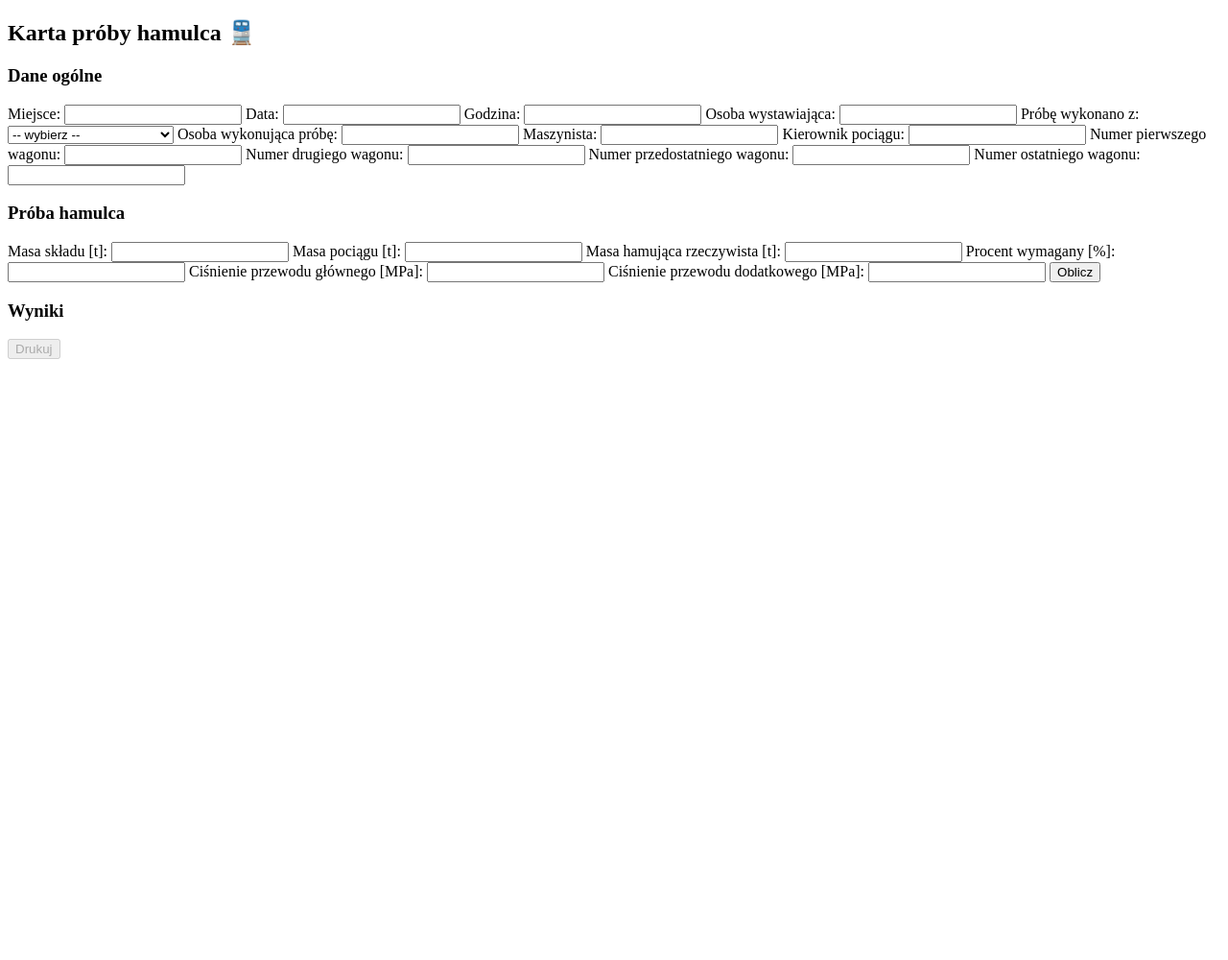
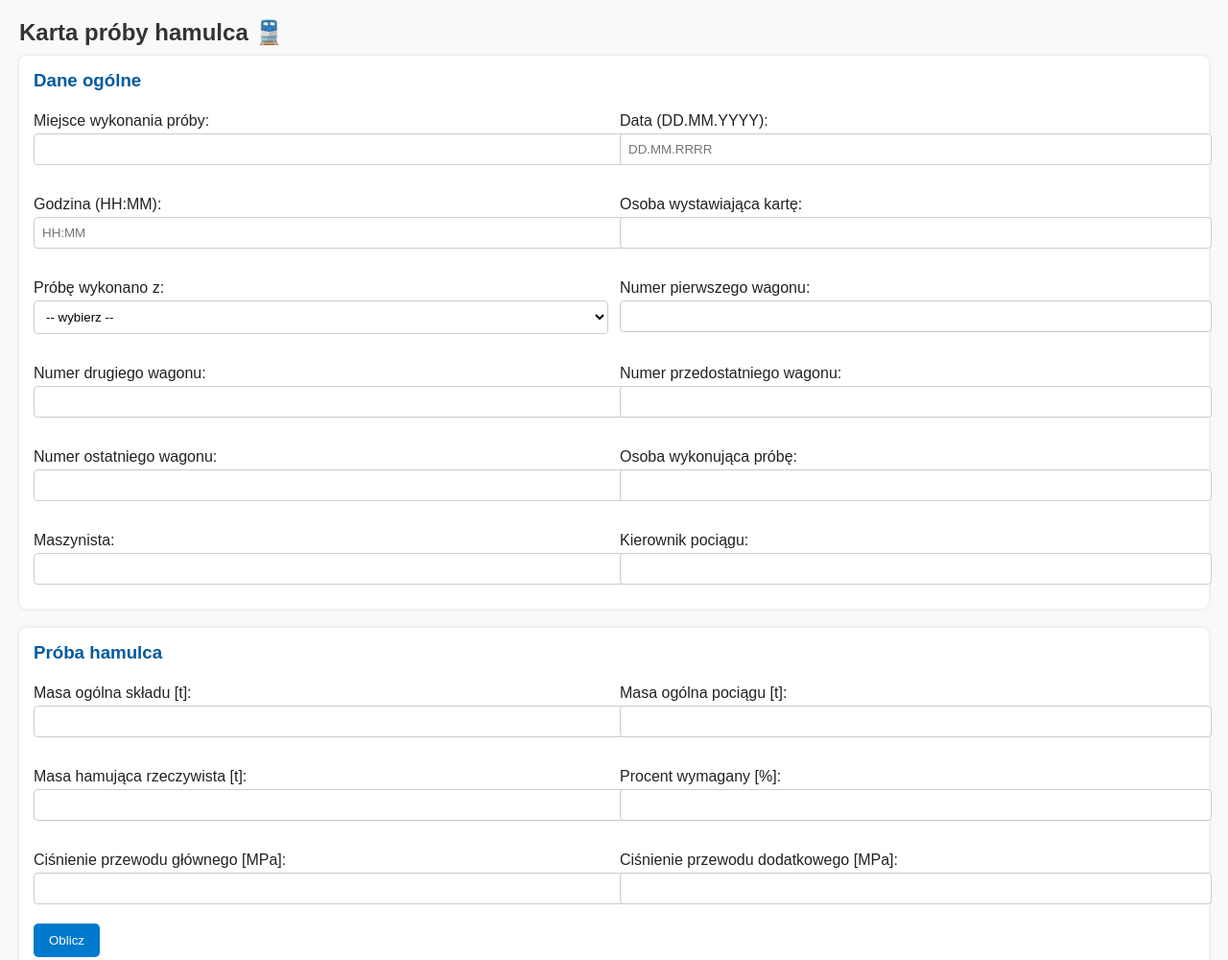
Before and after one commit to klawinsky/kartaproby, a plain HTML site: page index.html in a window 1280 px wide. Shown: the top 1000 px of the page at 96% size. Before the commit the page ends 800 px from the top, so only its background shows below. Drawn offline with Linux system fonts and the light colour scheme.

Commit message:
Update index.html

```diff
--- a/index.html
+++ b/index.html
@@ -7,59 +7,169 @@
   <meta name="theme-color" content="#007acc">
   <link rel="manifest" href="manifest.webmanifest">
   <link rel="icon" href="icons/icon-192.png">
+  <style>
+    body {
+      font-family: Arial, sans-serif;
+      margin: 20px;
+      background: #f9f9f9;
+      color: #222;
+    }
+    h2 {
+      color: #333;
+      margin-bottom: 10px;
+    }
+    .panel {
+      background: #fff;
+      padding: 15px;
+      margin-bottom: 20px;
+      border-radius: 8px;
+      box-shadow: 0 0 5px rgba(0,0,0,0.1);
+    }
+    .panel h3 {
+      margin-top: 0;
+      margin-bottom: 12px;
+      color: #005a9e;
+    }
+    label {
+      display: block;
+      margin: 10px 0;
+    }
+    input, select {
+      width: 100%;
+      padding: 8px;
+      margin-top: 4px;
+      border: 1px solid #ccc;
+      border-radius: 4px;
+      background: #fff;
+    }
+    button {
+      padding: 10px 16px;
+      margin-top: 10px;
+      background: #007acc;
+      color: #fff;
+      border: none;
+      border-radius: 5px;
+      cursor: pointer;
+    }
+    button:disabled {
+      background: #ccc;
+      cursor: not-allowed;
+    }
+    .error {
+      color: #b00020;
+      font-weight: 600;
+    }
+    .success {
+      color: #0a7a2f;
+      font-weight: 600;
+    }
+    .row-2 {
+      display: grid;
+      grid-template-columns: 1fr 1fr;
+      gap: 12px;
+    }
+    @media (max-width: 720px) {
+      .row-2 { grid-template-columns: 1fr; }
+    }
+  </style>
 </head>
 <body>
 
 <h2>Karta próby hamulca 🚆</h2>
 
-<div>
+<div class="panel">
   <h3>Dane ogólne</h3>
-  <label>Miejsce: <input id="miejsce"></label>
-  <label>Data: <input id="data"></label>
-  <label>Godzina: <input id="godzina"></label>
-  <label>Osoba wystawiająca: <input id="osobaWystawiajaca"></label>
+  <div class="row-2">
+    <label>Miejsce wykonania próby:
+      <input id="miejsce" type="text" autocomplete="off">
+    </label>
+    <label>Data (DD.MM.YYYY):
+      <input id="data" type="text" inputmode="numeric" placeholder="DD.MM.RRRR">
+    </label>
+    <label>Godzina (HH:MM):
+      <input id="godzina" type="text" inputmode="numeric" placeholder="HH:MM">
+    </label>
+    <label>Osoba wystawiająca kartę:
+      <input id="osobaWystawiajaca" type="text" autocomplete="off">
+    </label>
     <label>Próbę wykonano z:
       <select id="probaZ">
         <option value="">-- wybierz --</option>
-      <option value="lokProw">Lokomotywa prowadząca</option>
-      <option value="lokInna">Inna lokomotywa</option>
-      <option value="stacjonarne">Urządzenie stacjonarne</option>
+        <option value="Lokomotywa prowadząca">Lokomotywa prowadząca</option>
+        <option value="Inna lokomotywa">Inna lokomotywa</option>
+        <option value="Urządzenie stacjonarne">Urządzenie stacjonarne</option>
       </select>
     </label>
-  <label id="oznaczenieLok" style="display:none;">Oznaczenie lokomotywy: <input id="lokomotywa"></label>
-  <label id="stanowisko" style="display:none;">Numer stanowiska: <input id="stanowiskoNr"></label>
-  <label>Osoba wykonująca próbę: <input id="osobaProba"></label>
-  <label>Maszynista: <input id="maszynista"></label>
-  <label>Kierownik pociągu: <input id="kierownik"></label>
-  <!-- nowe pola na wagony -->
-  <label>Numer pierwszego wagonu: <input id="zaLok1"></label>
-  <label>Numer drugiego wagonu: <input id="zaLok2"></label>
-  <label>Numer przedostatniego wagonu: <input id="koniec1"></label>
-  <label>Numer ostatniego wagonu: <input id="koniec2"></label>
+    <label id="oznaczenieLok" style="display:none;">Oznaczenie lokomotywy:
+      <input id="lokomotywa" type="text" autocomplete="off">
+    </label>
+    <label id="stanowisko" style="display:none;">Numer stanowiska:
+      <input id="stanowiskoNr" type="text" autocomplete="off">
+    </label>
+    <label>Numer pierwszego wagonu:
+      <input id="zaLok1" type="text" autocomplete="off">
+    </label>
+    <label>Numer drugiego wagonu:
+      <input id="zaLok2" type="text" autocomplete="off">
+    </label>
+    <label>Numer przedostatniego wagonu:
+      <input id="koniec1" type="text" autocomplete="off">
+    </label>
+    <label>Numer ostatniego wagonu:
+      <input id="koniec2" type="text" autocomplete="off">
+    </label>
+    <label>Osoba wykonująca próbę:
+      <input id="osobaProba" type="text" autocomplete="off">
+    </label>
+    <label>Maszynista:
+      <input id="maszynista" type="text" autocomplete="off">
+    </label>
+    <label>Kierownik pociągu:
+      <input id="kierownik" type="text" autocomplete="off">
+    </label>
+  </div>
 </div>
 
-<div>
+<div class="panel">
   <h3>Próba hamulca</h3>
-  <label>Masa składu [t]: <input id="masaSkladu" type="number"></label>
-  <label>Masa pociągu [t]: <input id="masaPociagu" type="number"></label>
-  <label>Masa hamująca rzeczywista [t]: <input id="mhr" type="number"></label>
-  <label>Procent wymagany [%]: <input id="pw" type="number"></label>
-  <label>Ciśnienie przewodu głównego [MPa]: <input id="cisnienieGl" type="number" step="0.01"></label>
-  <label>Ciśnienie przewodu dodatkowego [MPa]: <input id="cisnienieDod" type="number" step="0.01"></label>
-  <button id="btnOblicz">Oblicz</button>
+  <div class="row-2">
+    <label>Masa ogólna składu [t]:
+      <input id="masaSkladu" type="number" step="1" min="0">
+    </label>
+    <label>Masa ogólna pociągu [t]:
+      <input id="masaPociagu" type="number" step="1" min="0">
+    </label>
+    <label>Masa hamująca rzeczywista [t]:
+      <input id="mhr" type="number" step="1" min="0">
+    </label>
+    <label>Procent wymagany [%]:
+      <input id="pw" type="number" step="1" min="0" max="100">
+    </label>
+    <label>Ciśnienie przewodu głównego [MPa]:
+      <input id="cisnienieGl" type="number" step="0.01" min="0">
+    </label>
+    <label>Ciśnienie przewodu dodatkowego [MPa]:
+      <input id="cisnienieDod" type="number" step="0.01" min="0">
+    </label>
+  </div>
+  <button id="btnOblicz" type="button">Oblicz</button>
 </div>
 
-<div>
+<div class="panel">
   <h3>Wyniki</h3>
   <p id="wynik"></p>
   <p id="komunikat"></p>
-  <button id="drukujBtn" disabled>Drukuj</button>
+  <button id="drukujBtn" type="button" disabled>Drukuj</button>
 </div>
 
 <script>
+  // Pokazywanie pól zależnych od źródła próby
   document.getElementById("probaZ").addEventListener("change", function() {
-  document.getElementById("oznaczenieLok").style.display = (this.value === "lokProw" || this.value === "lokInna") ? "block" : "none";
-  document.getElementById("stanowisko").style.display = (this.value === "stacjonarne") ? "block" : "none";
+    const v = this.value;
+    document.getElementById("oznaczenieLok").style.display =
+      (v === "Lokomotywa prowadząca" || v === "Inna lokomotywa") ? "block" : "none";
+    document.getElementById("stanowisko").style.display =
+      (v === "Urządzenie stacjonarne") ? "block" : "none";
   });
 
   document.getElementById("btnOblicz").addEventListener("click", oblicz);
@@ -70,9 +180,11 @@ function oblicz() {
     const masaPociagu = parseFloat(document.getElementById("masaPociagu").value);
     const mhr = parseFloat(document.getElementById("mhr").value);
     const pw = parseFloat(document.getElementById("pw").value);
+    const cisGl = parseFloat(document.getElementById("cisnienieGl").value);
+    const cisDod = parseFloat(document.getElementById("cisnienieDod").value);
 
     if (isNaN(masaSkladu) || isNaN(masaPociagu) || isNaN(mhr) || isNaN(pw)) {
-    document.getElementById("komunikat").innerHTML = "<span style='color:red'>Uzupełnij wszystkie pola!</span>";
+      document.getElementById("komunikat").innerHTML = "<span class='error'>Uzupełnij wszystkie pola!</span>";
       return;
     }
 
@@ -80,15 +192,29 @@ function oblicz() {
     const Mhw = Math.ceil((Mo * pw) / 100);
     const Pr = Math.floor((mhr * 100) / Mo);
 
-  document.getElementById("wynik").innerHTML = `Mo: ${Mo} t<br>Mhw: ${Mhw} t<br>Pr: ${Pr}%`;
-  document.getElementById("komunikat").innerHTML = (Pr < pw) ? "<span style='color:red'>Dodaj wagony lub zmniejsz prędkość!</span>" : "<span style='color:green'>Warunki spełnione ✅</span>";
+    document.getElementById("wynik").innerHTML =
+      `Mo: ${Mo} t<br>Mhw: ${Mhw} t<br>Pr: ${Pr}%`;
+
+    let komunikat = "";
+    if (Pr < pw) {
+      komunikat += "<span class='error'>Dodaj wagony lub zmniejsz prędkość!</span><br>";
+    } else {
+      komunikat += "<span class='success'>Warunki spełnione ✅</span><br>";
+    }
+    if (!isNaN(cisGl) && cisGl !== 0.5) {
+      komunikat += "<span class='error'>Sprawdź dopuszczalne odchylenia przewodu głównego!</span><br>";
+    }
+    if (!isNaN(cisDod) && (cisDod !== 0.5 && cisDod !== 0.8)) {
+      komunikat += "<span class='error'>Sprawdź dopuszczalne odchylenia przewodu dodatkowego!</span><br>";
+    }
+
+    document.getElementById("komunikat").innerHTML = komunikat;
     document.getElementById("drukujBtn").disabled = false;
   }
 
   function drukuj() {
     const now = new Date();
     const footer = `Wygenerowano: ${now.toLocaleDateString()} ${now.toLocaleTimeString()}<br>Wygenerowano z systemu ESKA by klawinsky & Copilot`;
-
     const get = id => document.getElementById(id)?.value || "-";
     const wynik = document.getElementById("wynik").innerHTML || "-";
 
@@ -96,13 +222,14 @@ function drukuj() {
     printWindow.document.write(`
       <html>
         <head>
+          <meta charset="UTF-8">
           <title>Karta próby hamulca</title>
           <link rel="stylesheet" href="print.css">
         </head>
         <body>
           <h2>Elektroniczna Karta Próby Hamulca</h2>
           <table>
-          <tr><th>Miejsce</th><td>${get("miejsce")}</td></tr>
+            <tr><th>Miejsce wykonania próby</th><td>${get("miejsce")}</td></tr>
             <tr><th>Data</th><td>${get("data")}</td></tr>
             <tr><th>Godzina</th><td>${get("godzina")}</td></tr>
             <tr><th>Osoba wystawiająca</th><td>${get("osobaWystawiajaca")}</td></tr>
@@ -110,14 +237,38 @@ function drukuj() {
             <tr><th>Próbę wykonano z</th><td>${get("probaZ")}</td></tr>
             <tr><th>Oznaczenie lokomotywy</th><td>${get("lokomotywa")}</td></tr>
             <tr><th>Numer stanowiska</th><td>${get("stanowiskoNr")}</td></tr>
-          <tr><th>Masa składu</th><td>${get("masaSkladu")} t</td></tr>
-          <tr><th>Masa pociągu</th><td>${get("masaPociagu")} t</td></tr>
+            <tr><th>Numery wagonów za lokomotywą</th><td>${get("zaLok1")}, ${get("zaLok2")}</td></tr>
+            <tr><th>Numery wagonów na końcu składu</th><td>${get("koniec1")}, ${get("koniec2")}</td></tr>
+            <tr class="section-title"><td colspan="2">Parametry i wyniki</td></tr>
+            <tr><th>Masa ogólna składu</th><td>${get("masaSkladu")} t</td></tr>
+            <tr><th>Masa ogólna pociągu</th><td>${get("masaPociagu")} t</td></tr>
             <tr><th>Masa hamująca rzeczywista</th><td>${get("mhr")} t</td></tr>
             <tr><th>Procent wymagany</th><td>${get("pw")}%</td></tr>
-          <tr><th>Obliczenia</th><td>${wynik}</td></tr>
+            <tr><th>Obliczenia (Mo, Mhw, Pr)</th><td>${wynik}</td></tr>
             <tr><th>Ciśnienie przewodu głównego</th><td>${get("cisnienieGl")} MPa</td></tr>
             <tr><th>Ciśnienie przewodu dodatkowego</th><td>${get("cisnienieDod")} MPa</td></tr>
-          <tr><th>Pojazdy za lokomotywą</th><td>${get("zaLok1")}, ${get("zaLok2")}</td></tr>
-          <tr><th>Pojazdy na końcu składu</th><td>${get("koniec1")}, ${get("koniec2")}</td></tr>
             <tr class="section-title"><td colspan="2">Podpisy pracowników</td></tr>
-          <tr><th>Osoba wykonująca próbę</th><td class="signature-line">${get("osobaProba")}</td></tr
+            <tr><th>Osoba wykonująca próbę</th><td class="signature-line">${get("osobaProba")}</td></tr>
+            <tr><th>Maszynista</th><td class="signature-line">${get("maszynista")}</td></tr>
+            <tr><th>Kierownik pociągu</th><td class="signature-line">${get("kierownik")}</td></tr>
+          </table>
+          <footer>${footer}</footer>
+        </body>
+      </html>
+    `);
+    printWindow.document.close();
+    printWindow.focus();
+    printWindow.print();
+  }
+
+  // Rejestracja service workera (opcjonalnie dla PWA/offline)
+  if ('serviceWorker' in navigator) {
+    window.addEventListener('load', () => {
+      navigator.serviceWorker.register('./sw.js')
+        .catch(err => console.error('SW registration failed:', err));
+    });
+  }
+</script>
+
+</body>
+</html>
```
Lines whose indentation alone changed are shown as unchanged.
